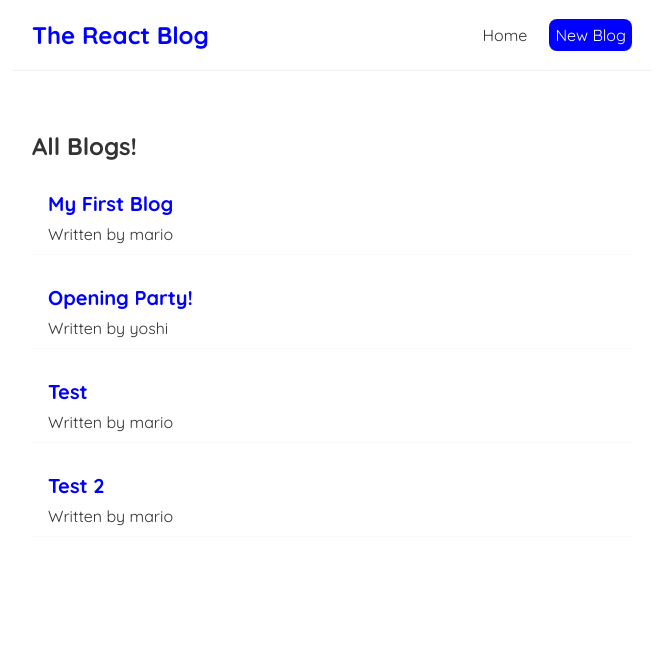
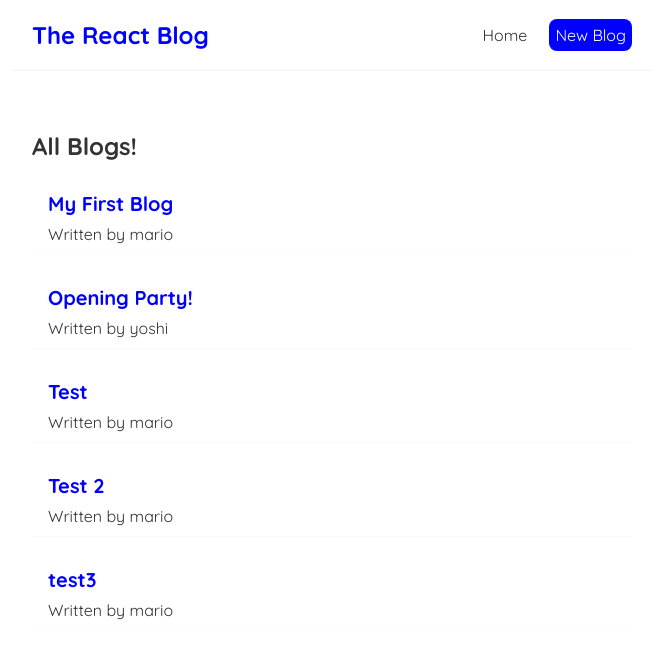
Before and after one commit to Kevincripe/react-blog, a React (Create React App) app: page / in a window 1280 px wide. Shown: the top 658 px of the page, without its empty margins (308-971 px from the left). Built offline with nearby package versions, Linux system fonts and the light colour scheme; data requests are answered from the project's data file.

Commit message:
redirect blog

```diff
--- a/data/db.json
+++ b/data/db.json
@@ -23,6 +23,12 @@
       "title": "Test 2",
       "body": "test body",
       "author": "mario"
+    },
+    {
+      "id": "b0e7",
+      "title": "test3",
+      "body": "test body 3",
+      "author": "mario"
     }
   ]
 }
--- a/src/Create.js
+++ b/src/Create.js
@@ -1,10 +1,12 @@
 import { useState } from "react";
+import { useNavigate} from 'react-router-dom';
 
 const Create = () => {
   const [title, setTitle] = useState('');
   const [body, setBody] = useState('');
   const [author, setAuthor] = useState('mario');
   const [isPending, setIsPending] = useState(false);
+  const navigate = useNavigate();
 
 const handleSubmit = (e) => {
     e.preventDefault();
@@ -15,8 +17,8 @@ const handleSubmit = (e) => {
         headers: { "Content-Type": "application/json" },
         body: JSON.stringify(blog)
     }).then(() => {
-        console.log('new blog added');
         setIsPending(false);
+        navigate('/');
     })
 }
 
```
